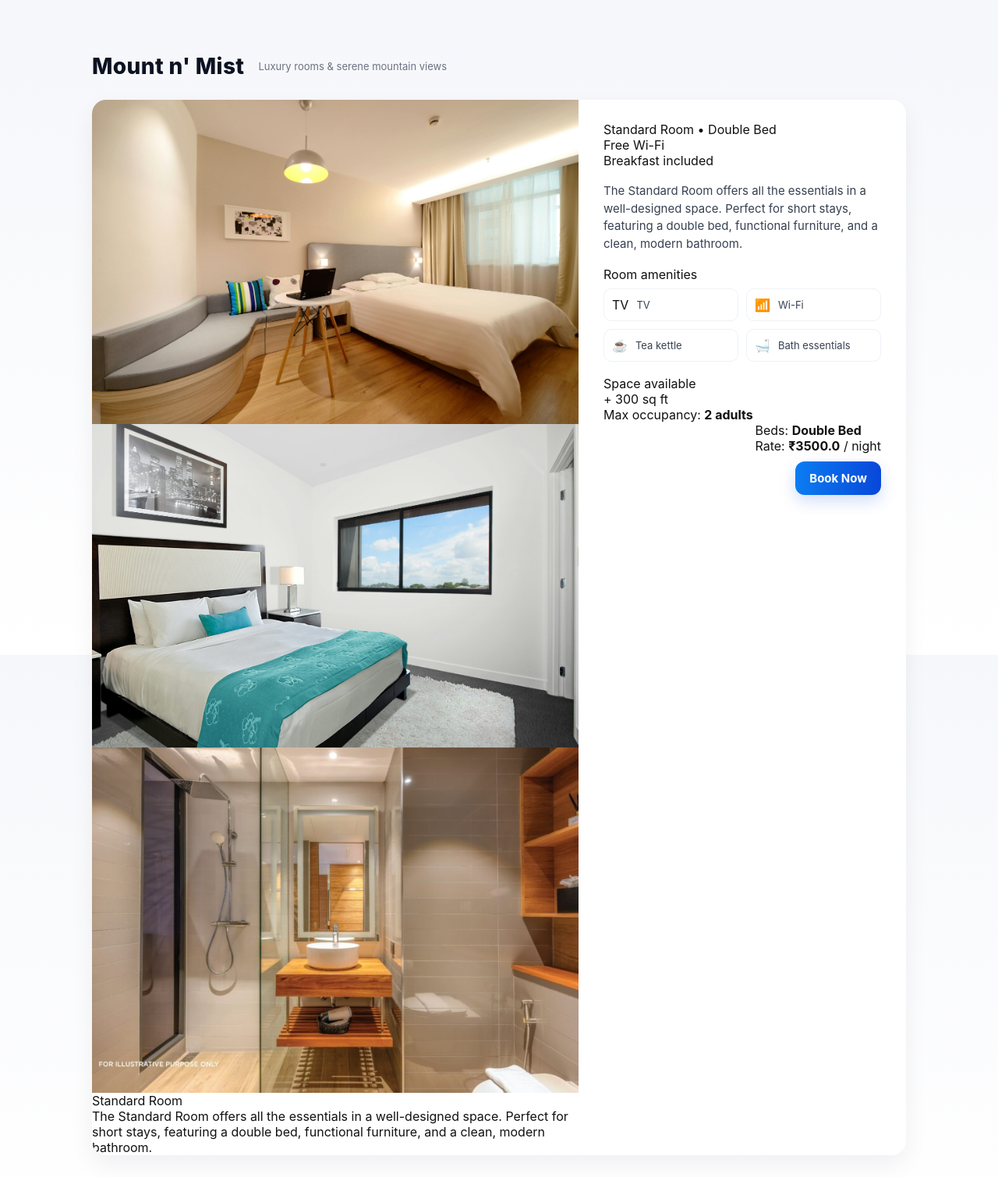
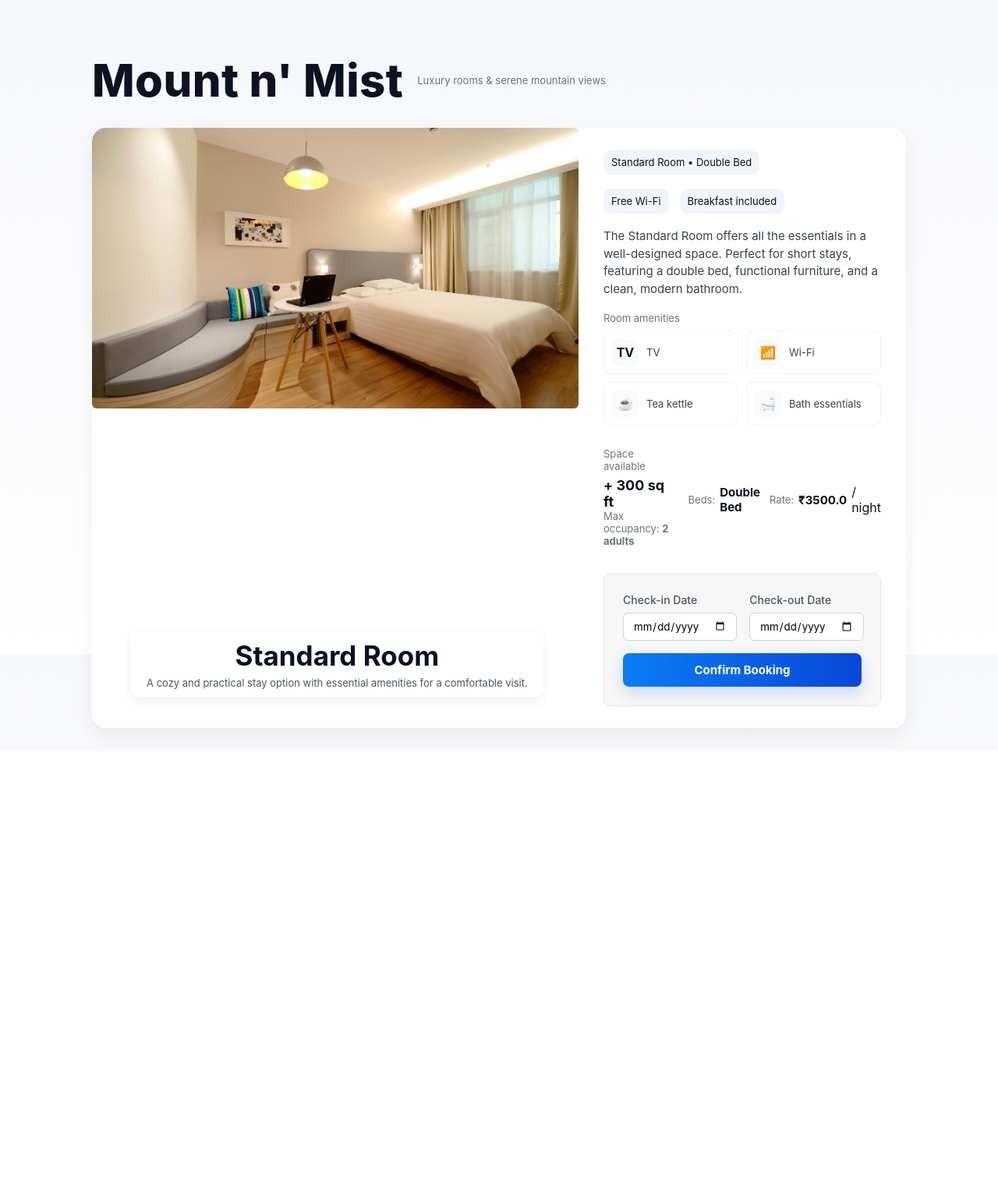
Before and after one commit to niyad944/project-dbms, a Flask app: page /room/1 in a window 1280 px wide. Shown: the whole page at 78% size. After the commit the page ends 953 px from the top, so only its background shows below. Run offline with Flask 3, Linux system fonts and the light colour scheme; data comes from the database, SQL or seed files in the repository; both versions use the stored data as it was after the commit.

Commit message:
booking system complete

```diff
--- a/app.py
+++ b/app.py
@@ -1,21 +1,27 @@
-from flask import Flask, request, render_template,redirect, url_for
-from database import signup as dbsignupfunction, login as dbloginfuncton
+from flask import Flask, request, render_template,redirect, url_for,session
+from database import signup as dbsignupfunction, login as dbloginfuncton, book_room
 import sqlite3
 
+
+
 app=Flask(__name__)
+app.secret_key = '0f1e8a9d7c6b5a3e4f2a1b9c8d7e6f5a'
 @app.route("/",methods=["GET", "POST"])
 def login():
     email=None
     password=None
     status=None
+    user=None
     if request.method=="POST":
         email=request.form.get("email")
         password=request.form.get("password")
         print(email)
         print(password)
-        status=dbloginfuncton(email,password)
+        user,status=dbloginfuncton(email,password)
         if status==1:
             print("Login Successfull")
+            session['user_id'] = user['GuestID']
+            session['user_name'] = user['Name']
             return redirect(url_for("homepage"))
         else:
             print("Invalid Credentials")
@@ -52,5 +58,27 @@
         return "Room not found", 404
     return render_template("room.html", room=room)
 
+
+@app.route('/book', methods=['POST'])
+def book():
+    room_type_id = request.form.get('room_type_id')
+    check_in = request.form.get('check_in')
+    check_out = request.form.get('check_out')
+
+    print("room_type_id: ",room_type_id)
+    print("check_in: ",check_in)
+    print("check_out:",check_out)
+
+    # Get the logged-in guest's ID from the session
+    guest_id = session['user_id']
+
+    message = book_room(guest_id, room_type_id, check_in, check_out)
+
+    # Flash the result message to the user
+    print(message)
+    return redirect(url_for('room_page', room_id=room_type_id))
+
+
+
 if __name__=="__main__":
     app.run(debug=True)
--- a/static/rooms.css
+++ b/static/rooms.css
@@ -1,18 +1,19 @@
-/* static/components.css */
-
-/* Base reset for component pages */
+/* Base reset */
 * {
   box-sizing: border-box;
   margin: 0;
   padding: 0;
-    font-family: Inter, system-ui, -apple-system, 'Segoe UI', Roboto, 'Helvetica Neue', Arial, sans-serif;
+  font-family: Inter, system-ui, -apple-system, 'Segoe UI', Roboto, 'Helvetica Neue', Arial;
 }
 
-html,
-body {
+html, body {
   height: 100%;
   background: linear-gradient(180deg, #f6f7fb 0%, #ffffff 100%);
   color: #111;
+}
+
+body {
+  margin: 0;
 }
 
 /* Page container */
@@ -29,19 +30,19 @@
   gap: 18px;
 }
 
-.site-header .logo {
+.logo {
   font-weight: 800;
-    font-size: 28px;
+  font-size: 58px;
   letter-spacing: 0.4px;
   color: #0b1221;
 }
 
-.site-header .tag {
+.tag {
   font-size: 13px;
   color: #6b7280;
 }
 
-/* Room Card */
+/* Card Layout */
 .room-card {
   margin-top: 26px;
   background: white;
@@ -53,9 +54,18 @@
   gap: 0;
 }
 
+@media (max-width: 900px) {
+  .room-card {
+    grid-template-columns: 1fr;
+  }
+}
+
+/* Left: image + overlay info */
 .room-visual {
   position: relative;
   min-height: 360px;
+  display: flex;
+  justify-content: center;
 }
 
 .room-visual img {
@@ -65,11 +75,52 @@
   display: block;
 }
 
+.overlay {
+  position: absolute;
+  left: 50px;
+  bottom: 20px;
+  background: linear-gradient(180deg, rgba(255,255,255,0.85), rgba(255,255,255,0.9));
+  backdrop-filter: blur(6px);
+  box-shadow: 0 6px 18px rgba(11,18,33,0.06);
+  padding: 10px 20px;
+  margin-bottom: 20px;
+  border-radius: 12px;
+}
+
+.room-title {
+    text-align: center;
+  font-weight: 700;
+  font-size: 35px;
+  color: #081226;
+}
+
+.room-sub {
+  font-size: 13px;
+  color: #4b5563;
+  margin-top: 6px;
+}
+
+/* Right: details */
 .room-details {
   padding: 28px 32px;
   display: flex;
   flex-direction: column;
   gap: 18px;
+}
+
+.meta {
+  display: flex;
+  gap: 14px;
+  align-items: center;
+}
+
+.meta .pill {
+  background: #f1f5f9;
+  padding: 8px 10px;
+  border-radius: 10px;
+  font-size: 13px;
+  color: #0b1221;
+  box-shadow: inset 0 -1px 0 rgba(0,0,0,0.02);
 }
 
 .desc {
@@ -81,7 +132,7 @@
 /* Amenities grid */
 .amenities {
   display: grid;
-    grid-template-columns: repeat(2, 1fr);
+  grid-template-columns: repeat(2,1fr);
   gap: 10px;
   margin-top: 8px;
 }
@@ -102,8 +153,46 @@
   color: #374151;
 }
 
+.amenity .ico {
+  width: 34px;
+  height: 34px;
+  border-radius: 8px;
+  background: #f8fafc;
+  display: flex;
+  align-items: center;
+  justify-content: center;
+  font-weight: 700;
+  color: #0b1221;
+}
+
+/* Space + booking row */
+.bottom-row {
+  display: flex;
+  align-items: center;
+  justify-content: space-between;
+  margin-top: 10px;
+  gap: 20px;
+}
+
+.space {
+  display: flex;
+  flex-direction: column;
+}
+
+.space .label {
+  font-size: 13px;
+  color: #6b7280;
+}
+
+.space .val {
+  font-weight: 700;
+  font-size: 18px;
+  color: #081226;
+  margin-top: 6px;
+}
+
 .book-btn {
-    background: linear-gradient(90deg, #0b7df2, #0847d9);
+  background: linear-gradient(90deg,#0b7df2,#0847d9);
   border: none;
   color: white;
   padding: 12px 18px;
@@ -111,17 +200,110 @@
   font-weight: 700;
   font-size: 15px;
   cursor: pointer;
-    box-shadow: 0 8px 20px rgba(11, 71, 217, 0.18);
+  box-shadow: 0 8px 20px rgba(11,71,217,0.18);
   transition: transform .14s ease, box-shadow .14s ease;
 }
 
 .book-btn:hover {
   transform: translateY(-3px);
-    box-shadow: 0 18px 36px rgba(11, 71, 217, 0.16);
+  box-shadow: 0 18px 36px rgba(11,71,217,0.16);
 }
 
-@media (max-width:900px) {
-    .room-card {
-        grid-template-columns: 1fr;
+/* Small helper */
+.muted {
+  color: #6b7280;
+  font-size: 13px;
 }
+
+/* Decorative footer inside card */
+.card-footer {
+  display: flex;
+  gap: 12px;
+  align-items: center;
+  margin-top: 6px;
 }
+
+.capacity {
+  display: flex;
+  gap: 6px;
+  align-items: center;
+}
+
+.capacity b {
+  font-size: 15px;
+  color: #081226;
+}
+
+/* Gallery styles */
+.gallery {
+  overflow: hidden;
+}
+
+.gallery-track {
+  display: flex;
+  gap: 8px;
+  overflow-x: auto;
+  scroll-snap-type: x mandatory;
+  -webkit-overflow-scrolling: touch;
+}
+
+.gallery-track img {
+  flex: 0 0 100%;
+  height: 360px;
+  object-fit: cover;
+  border-radius: 6px;
+  scroll-snap-align: center;
+}
+
+
+
+
+.booking-form {
+      background-color: #f7f7f7;
+      padding: 1.5rem;
+      border-radius: 8px;
+      margin-top: 1rem;
+      border: 1px solid #e2e8f0;
+    }
+    .date-inputs {
+      display: flex;
+      gap: 1rem;
+      margin-bottom: 1rem;
+    }
+    .date-inputs > div {
+      flex: 1;
+    }
+    .date-inputs label {
+      display: block;
+      font-size: 0.875rem;
+      font-weight: 500;
+      color: #4a5568;
+      margin-bottom: 0.5rem;
+    }
+    .date-inputs input {
+      width: 100%;
+      padding: 0.5rem 0.75rem;
+      border: 1px solid #cbd5e0;
+      border-radius: 6px;
+    }
+    .book-btn {
+      width: 100%;
+      background-color: #4f46e5;
+      color: white;
+      font-weight: bold;
+      padding: 0.75rem 1rem;
+      border-radius: 8px;
+      border: none;
+      cursor: pointer;
+      transition: background-color 0.3s;
+    }
+    .book-btn:hover {
+      background-color: #4338ca;
+    }
+    /* Flash messages styling */
+    .flash-messages {
+        padding: 1rem;
+        margin-bottom: 1rem;
+        border-radius: 8px;
+        font-weight: 500;
+    }
--- a/templates/homepage.html
+++ b/templates/homepage.html
@@ -38,7 +38,7 @@
         <img src="{{ url_for('static', filename='images/luxuryhomepage.jpg') }}" alt="Luxury Suite">
         <h3>Luxury Suite</h3>
         <p>King bed • Sea view • Jacuzzi</p>
-        <button onclick="window.location.href='/room/1';">See More </button>
+        <button onclick="window.location.href='/room/3';">See More </button>
       </div>
       <div class="room-tile">
         <img src="{{ url_for('static', filename='images/deluxehomepage.jpg') }}" alt="Deluxe Room">
@@ -50,7 +50,7 @@
         <img src="{{ url_for('static', filename='images/standeredhomepage.jpg') }}" alt="Standard Room">
         <h3>Standard Room</h3>
         <p>AC • TV • Breakfast included</p>
-        <button onclick="window.location.href='/room/3';">See More</button>
+        <button onclick="window.location.href='/room/1';">See More</button>
       </div>
     </div>
   </section>
--- a/templates/room.html
+++ b/templates/room.html
@@ -24,7 +24,7 @@
 
         <figcaption class="overlay">
           <div class="room-title">{{ room.RoomType }}</div>
-          <div class="room-sub">{{ room.Description if room.Description else '' }}</div>
+          <div class="room-sub">{{ room.Caption }}</div>
         </figcaption>
       </figure>
 
@@ -32,6 +32,8 @@
       <section class="room-details">
         <div class="meta">
           <div class="pill">{{ room.RoomType }} • {{ room.BedType }}</div>
+        </div>
+        <div class="meta">
           <div class="pill">Free Wi-Fi</div>
           <div class="pill">Breakfast included</div>
         </div>
@@ -66,9 +68,29 @@
               <div class="capacity"><span class="muted">Beds:</span> <b>{{ room.BedType }}</b></div>
               <div class="capacity"><span class="muted">Rate:</span> <b>₹{{ room.RatePerNight }}</b> / night</div>
             </div>
-            <button class="book-btn">Book Now</button>
+
           </div>
         </div>
+
+        <!-- FORM  -->
+        <form action="{{ url_for('book') }}" method="POST" class="booking-form">
+          <!-- Hidden input to pass the room_type_id to the backend -->
+          <input type="hidden" name="room_type_id" value="{{ room.RoomTypeID }}">
+
+          <div class="date-inputs">
+            <div>
+              <label for="check_in">Check-in Date</label>
+              <input type="date" id="check_in" name="check_in" required>
+            </div>
+            <div>
+              <label for="check_out">Check-out Date</label>
+              <input type="date" id="check_out" name="check_out" required>
+            </div>
+          </div>
+
+          <button type="submit" class="book-btn">Confirm Booking</button>
+        </form>
+
       </section>
     </main>
   </div>
```
Also changed, not shown: database.py (+78 -8 lines), hospital_management.db. Lines whose indentation alone changed are shown as unchanged.
